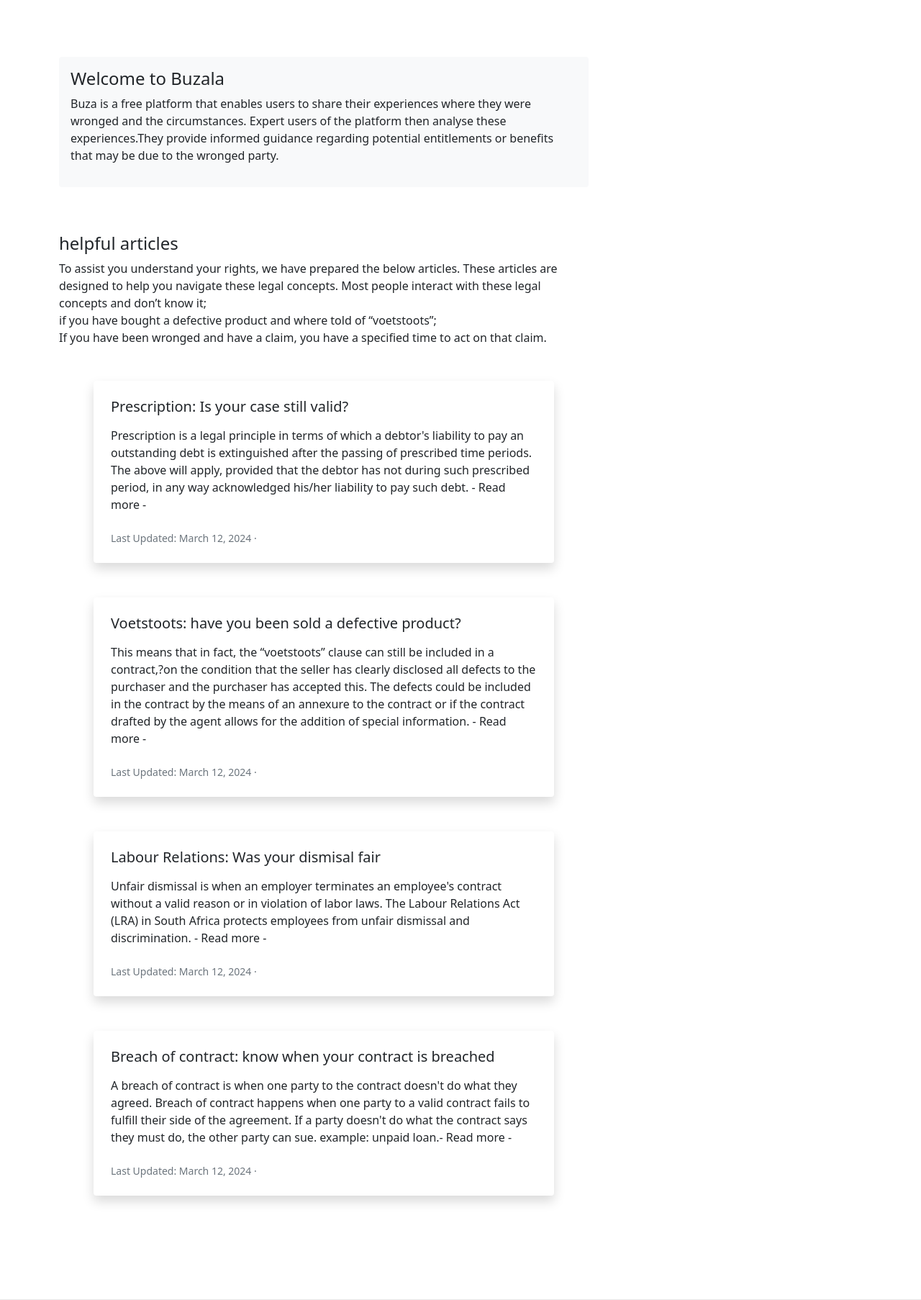
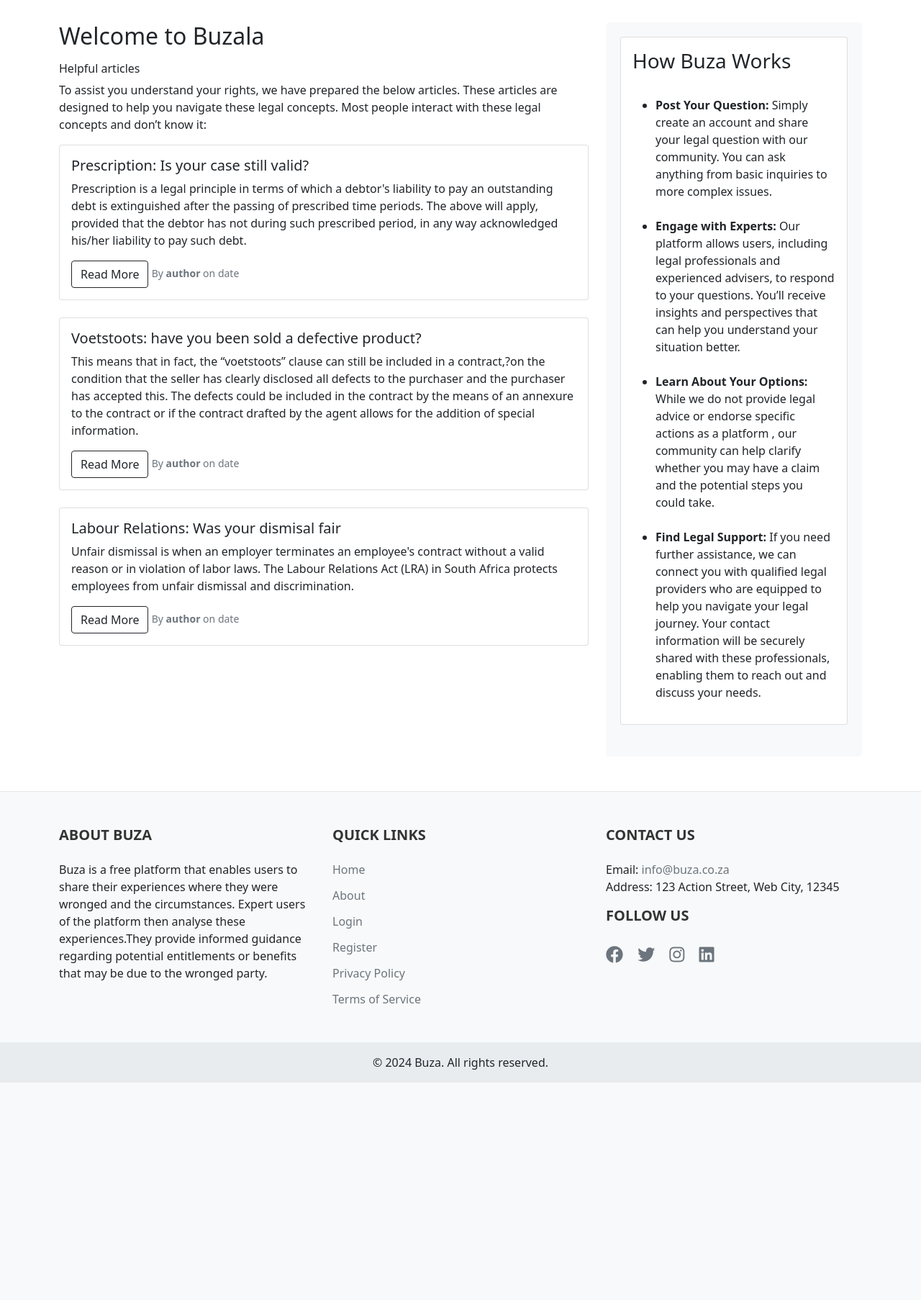
Before and after one commit to buzala143/buzala, a Django app: page / in a window 1280 px wide. Shown: the part 616-2422 px from the top of the page at 72% size. After the commit the page ends 2120 px from the top, so only its background shows below. Run offline with Django 5.2, Linux system fonts and the light colour scheme.

Commit message:
homepage refined

```diff
--- a/blog/templates/blog/base.html
+++ b/blog/templates/blog/base.html
@@ -206,7 +206,6 @@
                 {% endblock %}
             </div>
             {% block sidebar %}
-
             {% endblock %}
                 </div>
             </div>
--- a/blog/templates/blog/index.html
+++ b/blog/templates/blog/index.html
@@ -18,6 +18,7 @@
         {% else %}
             <a href="{% url 'login' %}" class="btn btn-outline-primary btn-lg">Login to Post</a>
         {% endif %}
+        <a href="{% url 'home' %}" class="btn btn-outline-primary btn-lg">View Case List</a>
 
         </div>
 
@@ -28,17 +29,63 @@
 {% endblock %}
 
 {% block content %}
+
+<h2 class="mb-3">Welcome to Buzala</h2>
+
+
+    <h6 class="font-italic">Helpful articles</h6>
+    <p>To assist you understand your rights, we have prepared the below articles. These articles are designed to help you navigate these legal concepts. Most people interact with these legal concepts and don’t know it:<br> </p>
+
+
+        <div class="card mb-4">
+            <div class="card-body">
+                <h5 class="card-title"><a href="#" class="text-decoration-none text-dark">Prescription: Is your case still valid?</a></h5>
+                <p class="card-text">Prescription is a legal principle in terms of which a debtor's liability to pay an outstanding debt is extinguished after the passing of prescribed time periods. The above will apply, provided that the debtor has not during such prescribed period, in any way acknowledged his/her liability to pay such debt.</p>
+                <p class="card-text">
+                    <a href="#" class="btn btn-outline-dark">Read More</a>
+                    <small class="text-muted">By <strong>author</strong> on date</small>
+                </p>
+            </div>
+        </div>
+        <div class="card mb-4">
+            <div class="card-body">
+                <h5 class="card-title"><a href="#" class="text-decoration-none text-dark">Voetstoots: have you been sold a defective product?</a></h5>
+                <p class="card-text">This means that in fact, the “voetstoots” clause can still be included in a contract,?on the condition that the seller has clearly disclosed all defects to the purchaser and the purchaser has accepted this. The defects could be included in the contract by the means of an annexure to the contract or if the contract drafted by the agent allows for the addition of special information.   </p>
+                <p class="card-text">
+                    <a href="#" class="btn btn-outline-dark">Read More</a>
+                    <small class="text-muted">By <strong>author</strong> on date</small>
+                </p>
+            </div>
+        </div>
+        <div class="card mb-4">
+            <div class="card-body ">
+                <h5 class="card-title "><a href="#" class="text-decoration-none text-dark">Labour Relations: Was your dismisal fair </a></h5>
+                <p class="card-text">Unfair dismissal is when an employer terminates an employee's contract without a valid reason or in violation of labor laws. The Labour Relations Act (LRA) in South Africa protects employees from unfair dismissal and discrimination. </p>
+                <p class="card-text">
+                    <a href="#" class="btn btn-outline-dark">Read More</a>
+                    <small class="text-muted">By <strong>author</strong> on date</small>
+                </p>
+            </div>
+        </div>
+
+
+{% endblock %}
+
+
 <div class="p-3 mb-3  my-5 bg-light rounded">
     <h4 class="font-italic">Welcome to Buzala</h4>
     <p class="justify-content-center">Buza is a free platform that enables users to share their experiences where they were wronged and the circumstances. Expert users of the platform then analyse these experiences.They provide informed guidance regarding potential entitlements or benefits that may be due to the wronged party.</p>
+</div>
 
-</div>
-<section class="py-5 ">
+<div class="p-3 mb-3  my-5 rounded">
     <h4 class="font-italic">helpful articles</h4>
     <p>To assist you understand your rights, we have prepared the below articles. These articles are designed to help you navigate these legal concepts. Most people interact with these legal concepts and don’t know it;<br>
-        if you have bought a defective product and where told of “voetstoots”;<br>
-        If you have been wronged and have a claim, you have a specified time to act on that claim.
-        </p>
+       -  if you have bought a defective product and where told of “voetstoots”;<br>
+       -  If you have been wronged and have a claim, you have a specified time to act on that claim.
+        </p>    </div>
+
+
+
     <div class="container px-5 my-5 ">
 
         <div class="row gx-5 ">
@@ -121,19 +168,50 @@
 
 
 
-{% endblock %}
-
-
-
 {% block sidebar %}
 
+<div class="col-md-4">
+    <div class="sidebar">
+        <div class="card mb-4">
+            <!-- <img src="{% static 'images/blog-sidebar-image.jpg' %}" class="card-img-top" alt="Blog Image"> -->
+            <div class="card-body">
+
+                <h3 class="card-title">How Buza Works</h3>
+                <ul>
+                    <br><li class="text-justify"><strong>Post Your Question:</strong> Simply create an account and share your legal question with our community. You can ask anything from basic inquiries to more complex issues.</li>
+                   <br> <li><strong>Engage with Experts:</strong> Our platform allows users, including legal professionals and experienced advisers, to respond to your questions. You’ll receive insights and perspectives that can help you understand your situation better.</li>
+                   <br><li><strong>Learn About Your Options:</strong> While we do not provide legal advice or endorse specific actions as a platform , our community can help clarify whether you may have a claim and the potential steps you could take.</li>
+                   <br><li><strong>Find Legal Support:</strong> If you need further assistance, we can connect you with qualified legal providers who are equipped to help you navigate your legal journey. Your contact information will be securely shared with these professionals, enabling them to reach out and discuss your needs.</li>
+                </ul>            </div>
+        </div>
+        {%if false%}
+        <div class="card mb-4">
+            <img src="{% static 'images/blog-sidebar-image.jpg' %}" class="card-img-top" alt="Blog Image">
+            <div class="card-body">
+                <h5 class="card-title">What is Buza</h5>
+                <p class="card-text text-justify">Buza is a free platform where you can have your complicated </p>
+            </div>
+        </div>
+        <!-- put side here -->
+        <div class="card">
+            <div class="card-body">
+                <h5 class="card-title">Categories</h5>
+                <ul class="list-unstyled">
+                    <li><a href="#">Testimonials</a></li>
+                    <li><a href="#">Community Actions</a></li>
+                    <li><a href="#">Local Events</a></li>
+                    <li><a href="#">Inspirational Moments</a></li>
+                </ul>
+            </div>
+        </div>
+        {%endif%}
 
 <!-- <aside class="col-md-4 blog-sidebar py-5">
     <div class="p-3 mb-3 bg-light rounded">
       <h4 class="font-italic">About</h4>
       <p class="justify-content-center">Buza is a free platform that enables users to share their experiences where they were wronged and the circumstances. Expert users of the platform then analyse these experiences.They provide informed guidance regarding potential entitlements or benefits that may be due to the wronged party.</p>
-    </div> -->
-
+    </div>
+</aside> -->
 
 
 {% endblock %}
--- a/blog/urls.py
+++ b/blog/urls.py
@@ -8,7 +8,7 @@
 
 urlpatterns = [
     path('', views.index, name='index'),
-    path('home', views.home, name='home'),
+    path('caselist', views.home, name='home'),
     path('about/', views.about, name='about'),
     path('my-blogs/', views.my_blogs, name='my_blogs'),
     path('posts/', views.post_list, name='post_list'),
--- a/blog_project/settings.py
+++ b/blog_project/settings.py
@@ -25,8 +25,8 @@
 SECRET_KEY = 'django-insecure-m^qxs1$j17=gz0%z#l-eheaz+ya)-(rw@nmty)-2zpass*iuut'
 
 # SECURITY WARNING: don't run with debug turned on in production!
-DEBUG = True
-# DEBUG = False
+# DEBUG = True
+DEBUG = False
 
 ALLOWED_HOSTS = [ 'localhost' ,'localhost:8000' , 'buzala.onrender.com' ]
 
```
